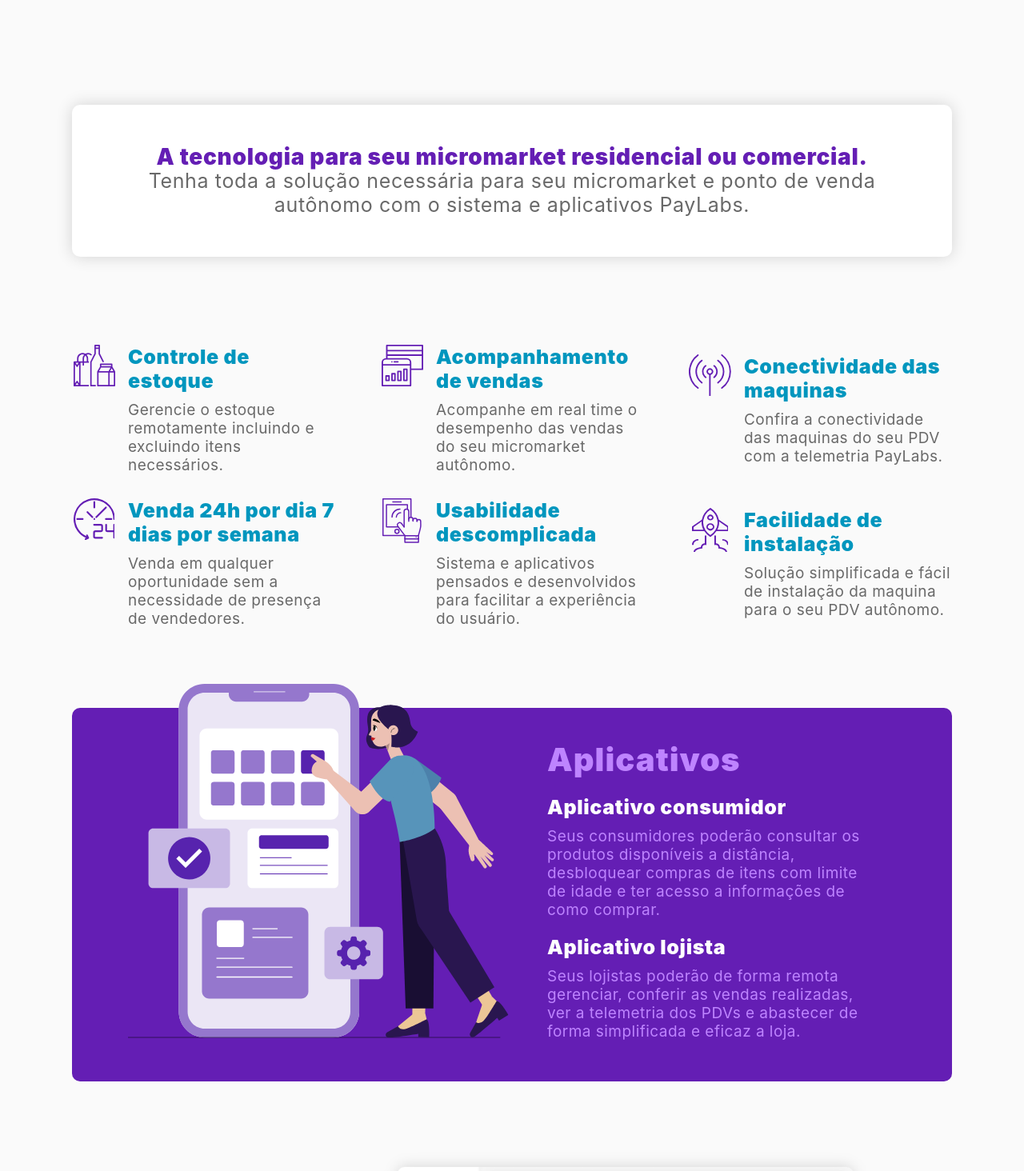
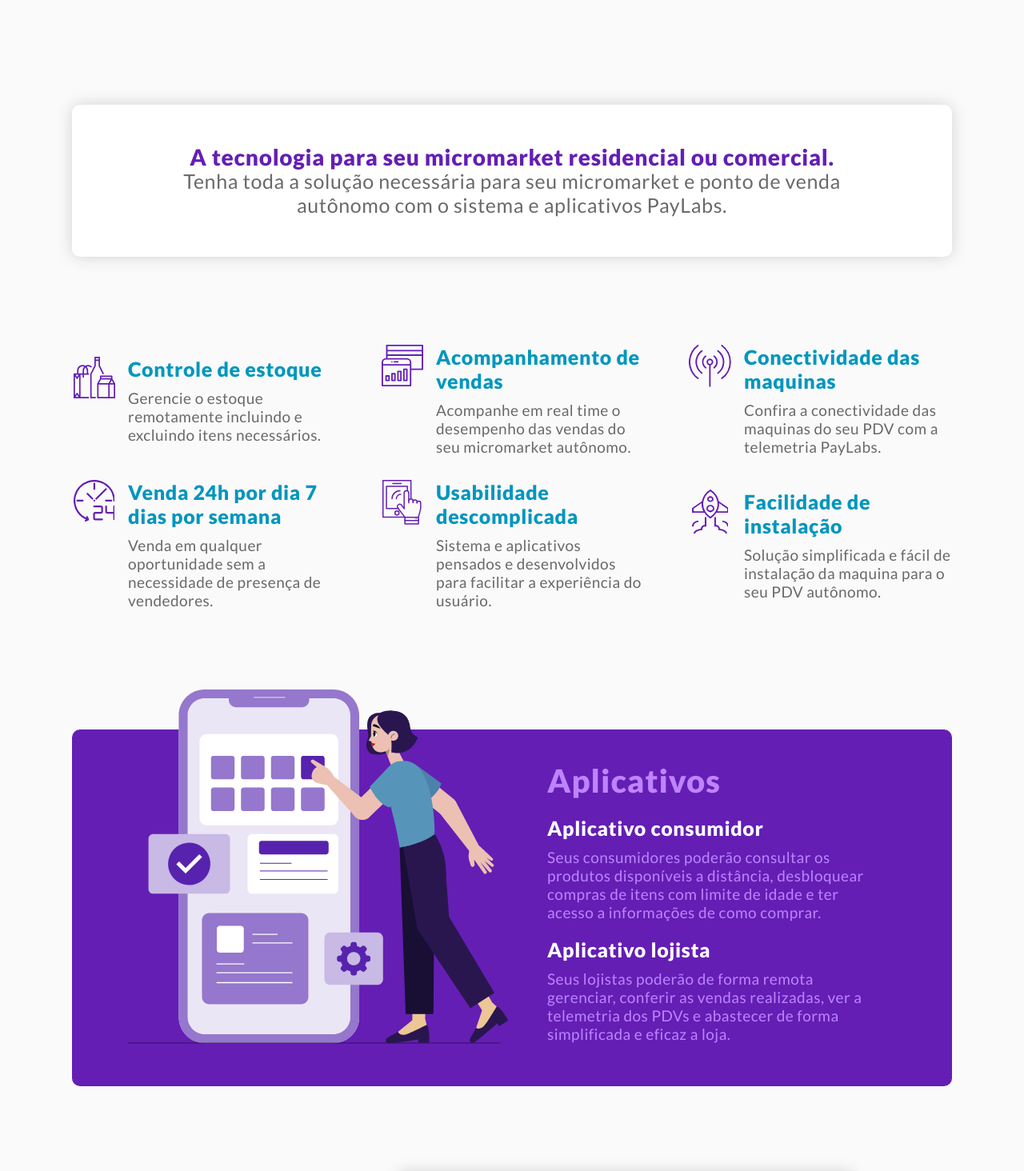
Before and after one commit to sycrot/attinge_digital_teste, a React (Create React App) app: page / in a window 1280 px wide. Shown: the part 660-2124 px from the top of the page at 80% size. Built offline with nearby package versions, Linux system fonts and the light colour scheme.

Commit message:
css adjustments

```diff
--- a/src/App.css
+++ b/src/App.css
@@ -1,6 +1,7 @@
 * { margin: 0;
   padding: 0;
-  box-sizing: border-box; }
+  box-sizing: border-box;
+  font-family: 'Lato', sans-serif; }
 
 .App {
   text-align: center;
--- a/src/components/apps/styles.ts
+++ b/src/components/apps/styles.ts
@@ -7,6 +7,10 @@
 
   display: flex;
   justify-content: center;
+
+  @media screen and (min-width: 1280px){
+    margin-top: 150px;
+  }
 `
 
 export const AppsContents = styled.div`
@@ -33,6 +37,7 @@
   @media screen and (min-width: 1280px){
     img {
       width: 476px;
+      margin-top: -50px;
     }
 
   }
--- a/src/components/board/styles.tsx
+++ b/src/components/board/styles.tsx
@@ -22,6 +22,7 @@
 
   @media screen and (min-width: 1280px){
     width: 1100px;
+    padding: 50px 97px;
   }
 `
 
--- a/src/components/header/styles.ts
+++ b/src/components/header/styles.ts
@@ -4,7 +4,6 @@
   width: 100%;
   background: transparent linear-gradient(154deg, #0096BE 0%, #641EB4 100%) 0% 0%;
   padding-top: 50px;
-  font-family: 'Lato', sans-serif;
   position: relative;
   overflow: hidden;
 
```
